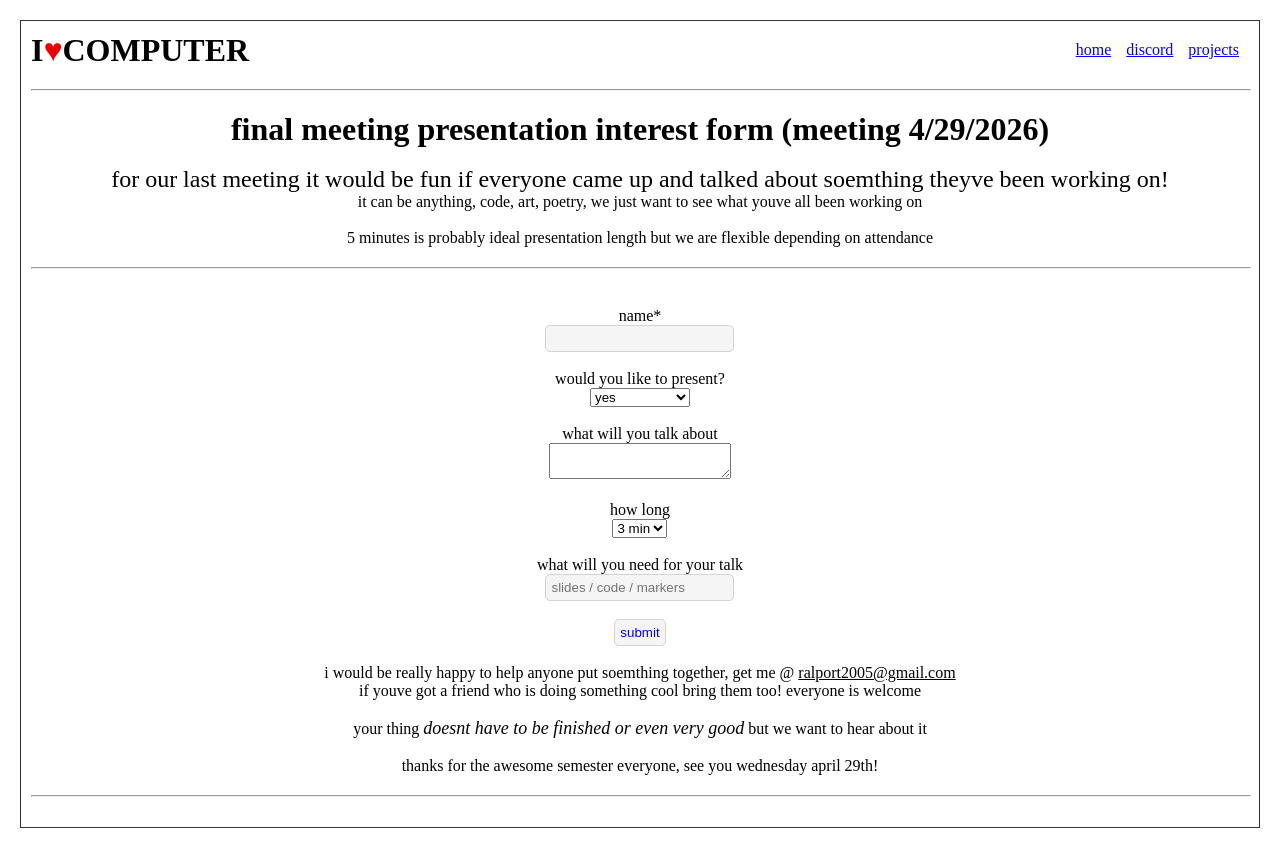
After one commit to RyanA005/iheartcomputer, a PHP site: page /forms/final-presentation in a window 1280 px wide. The commit adds this page. Run offline with PHP 8.4, Linux system fonts and the light colour scheme.

Commit message:
general fixes and forms route

```diff
--- /dev/null
+++ b/forms/final-presentation/index.php
@@ -0,0 +1,139 @@
+<?php
+require_once '../helper.php';
+
+$msg = '';
+
+$data_file = __DIR__ . '/responses.csv';
+$header = ['timestamp','name','interest','description','time','needs'];
+ensure_csv_header($data_file, $header);
+
+if ($_SERVER['REQUEST_METHOD'] === 'POST') {
+
+  // honeypot
+  if (!empty($_POST['website'])) exit;
+
+  $name = get_post('name');
+  $interest = get_post('interest');
+  $description = get_post('description');
+  $time = get_post('time');
+  $needs = get_post('needs');
+
+  if ($name && $interest) {
+    if (write_csv($data_file, [
+      date('c'),
+      $name,
+      $interest,
+      $description,
+      $time,
+      $needs
+    ])) {
+      $msg = '<span style="color:green;">nice. you are in</span>';
+    } else {
+      $msg = '<span style="color:red;">something broke. tragic</span>';
+    }
+  } else {
+    $msg = '<span style="color:blue;">fill the required stuff bro</span>';
+  }
+}
+?>
+
+<!DOCTYPE html>
+<html>
+<head>
+  <meta charset="UTF-8">
+  <meta name="viewport" content="width=device-width, initial-scale=1">
+  <title>IHEARTCOMPUTER</title>
+  <link rel="icon" type="image/x-icon" href="/logo.png">
+  <link rel="stylesheet" href="/styles.css">
+</head>
+<body>
+  <div class="main">
+    <header class="header">
+      <div class="title">
+        <strong class="large" style="align-self: flex-start;">I<span style="color: #e00;">♥</span>COMPUTER</strong>
+      </div>
+      <nav class="nav">
+        <a class="link" href="/">home</a>
+        <a class="link" href="https://discord.gg/JpRw84Ybwg" target="_blank">discord</a>
+        <a class="link" href="/projects/">projects</a>
+      </nav>
+    </header>
+
+    <hr class="break">
+
+    <div class="content">
+
+      <div class="large"><strong>final meeting presentation interest form (meeting 4/29/2026)</strong></div>
+      <br>
+
+      <div class="medium">
+        for our last meeting it would be fun if everyone came up and talked about soemthing theyve been working on!
+      </div>
+      <div class="small">
+        it can be anything, code, art, poetry, we just want to see what youve all been working on
+      </div>
+
+      <br>
+
+      <div class="small">
+        5 minutes is probably ideal presentation length but we are flexible depending on attendance
+      </div>
+
+      <hr class="break">
+
+      <?= $msg ?>
+      <br>
+
+      <form method="POST">
+
+        <!-- honeypot -->
+        <input type="text" name="website" style="display:none">
+
+        <div class="small">name*</div>
+        <input class="input" name="name" required>
+        <br><br>
+
+        <div class="small">would you like to present?</div>
+        <select class="input" name="interest">
+          <option value="yes">yes</option>
+          <option value="maybe">maybe</option>
+          <option value="no">just watching</option>
+        </select>
+        <br><br>
+
+        <div class="small">what will you talk about</div>
+        <textarea class="input" name="description"></textarea>
+        <br><br>
+
+        <div class="small">how long</div>
+        <select class="input" name="time">
+          <option value="3">3 min</option>
+          <option value="5">5 min</option>
+          <option value="10">7 min</option>
+        </select>
+        <br><br>
+
+        <div class="small">what will you need for your talk</div>
+        <input class="input" name="needs" placeholder="slides / code / markers">
+        <br><br>
+
+        <button class="link" type="submit">submit</button>
+
+      </form>
+
+      <br>
+
+      <div class="small">i would be really happy to help anyone put soemthing together, get me @ <u>ralport2005@gmail.com</u></div>
+      <div class="small">if youve got a friend who is doing something cool bring them too! everyone is welcome</div>
+      <br>
+      <div class="small">your thing <i style="font-size: 18px;">doesnt have to be finished or even very good</i> but we want to hear about it</div>
+      <br>
+      <div class="small">thanks for the awesome semester everyone, see you wednesday april 29th!</div>
+
+    </div>
+
+    <hr class="break">
+
+  </div>
+</body>
+</html>
--- /dev/null
+++ b/forms/final-presentation/responses.csv
@@ -0,0 +1,2 @@
+timestamp,name,interest,description,time,needs
+2026-04-23T13:04:07+00:00,"Ryan Alport",yes,"i will talk about computer club",5,"slides and markers"
--- /dev/null
+++ b/forms/helper.php
@@ -0,0 +1,35 @@
+<?php
+
+function sanitize($data) {
+    return htmlspecialchars(trim($data), ENT_QUOTES, 'UTF-8');
+}
+
+function get_post($key, $default = '') {
+    return isset($_POST[$key]) ? sanitize($_POST[$key]) : $default;
+}
+
+function write_csv($file, $row) {
+    $fp = fopen($file, 'a');
+
+    if (!$fp) {
+        return false;
+    }
+
+    // lock file so multiple submissions don’t collide
+    if (flock($fp, LOCK_EX)) {
+        fputcsv($fp, $row);
+        flock($fp, LOCK_UN);
+    } else {
+        fclose($fp);
+        return false;
+    }
+
+    fclose($fp);
+    return true;
+}
+
+function ensure_csv_header($file, $header) {
+    if (!file_exists($file)) {
+        write_csv($file, $header);
+    }
+}
--- a/index.php
+++ b/index.php
@@ -51,7 +51,7 @@ if ($_SERVER['REQUEST_METHOD'] === 'POST' && isset($_POST['email'])) {
         <br>
         <div class="medium">here is a <a class="link" href="https://www.instagram.com/iheartcomputer.club/">link to our instagram</a>!</div>
         <br>
-        <div class="medium">next meeting March 11th... do not miss it</div>
+        <div class="medium">final meeting for the semester april 29th... <a class="link" href="/forms/final-presentation">interest form here</a></div>
         <hr class="break">
 
 <!--
```
Also changed, not shown: forms/index.php (added, +50 -0 lines).
